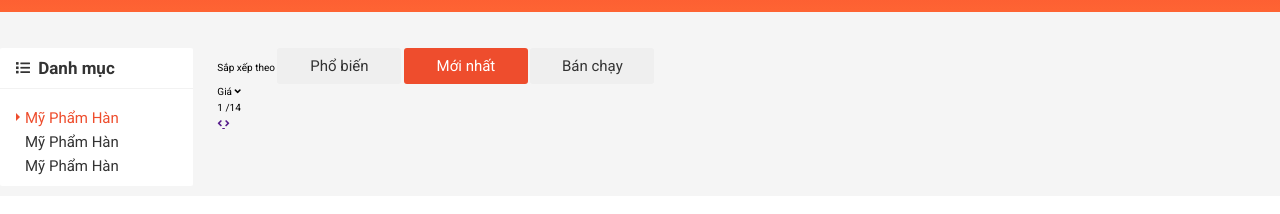
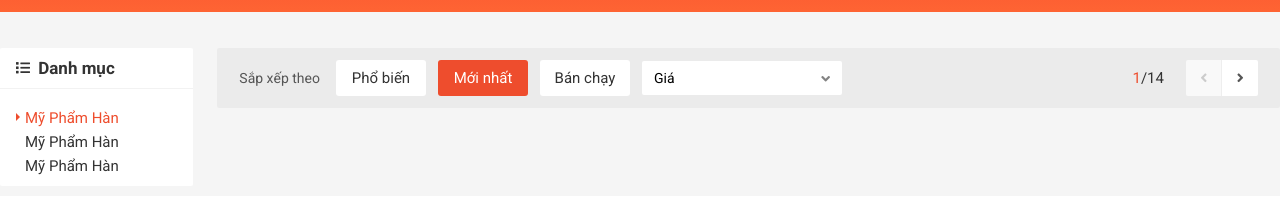
Before and after one commit to keygray/f8, a plain HTML site: page index.html in a window 1280 px wide. Shown: the part 108-322 px from the top of the page. Drawn offline with nearby package versions, Linux system fonts and the light colour scheme.

Commit message:
css sap xep san pham

```diff
--- a/assets/css/base.css
+++ b/assets/css/base.css
@@ -118,6 +118,7 @@ html {
     align-items: center;
     line-height: 1.6rem;
     /* dòng line height k cần lắm */
+    background-color: var(--white-color);
 }
 
 .btn.btn--normal:hover {
@@ -141,3 +142,59 @@ html {
     font-size: 1.2rem;
     padding: 0 8px;
 }
+
+/* Select bang chon gia tri */
+.select-input {
+    min-width: 200px;
+    height: 34px;
+    padding: 0 12px;
+    border-radius: 2px;
+    background-color: var(--white-color);
+    display: flex;
+    justify-content: space-between;
+    align-items: center;
+    position: relative;
+}
+
+.select-input__label {
+    font-size: 1.4rem;
+}
+
+.select-input__icon {
+    font-size: 1.4rem;
+    color: rgb(131, 131, 131);
+    position: relative;
+    top: 1px;
+}
+
+/* List option*/
+.select-input__list {
+    position: absolute;
+    /* left = 0 và right = 0 thì tự bằng chiều ngang thằng chứa nó */
+    left: 0;
+    right: 0;
+    top: 25px;
+    /* top trong TH này có thể fix cứng vì ít thay đổi */
+    border-radius: 2px;
+    background-color: var(--white-color);
+    padding: 8px 16px;
+    list-style: none;
+    display: none;
+}
+
+.select-input__link {
+    text-decoration: none;
+    font-size: 1.4rem;
+    color: var(--text-color);
+    display: block;
+    padding: 4px 0;
+    /* cho trên dưới bằng nửa của thẻ cha thẻ trên thì nhìn sẽ cân nhau */
+}
+
+.select-input__link:hover {
+    color: var(--primary-color-rgb);
+}
+
+.select-input:hover .select-input__list {
+    display: block;
+}
--- a/assets/css/main.css
+++ b/assets/css/main.css
@@ -959,3 +959,71 @@ cách 2: (tự nghĩ) sử dụng last-child */
 }
 
 /* Home sort + filter */
+.home-filter {
+  background-color: rgba(0, 0, 0, 0.04);
+  display: flex;
+  align-items: center;
+  border-radius: 2px;
+  padding: 12px 22px;
+}
+
+.home-filter__label {
+  font-size: 1.4rem;
+  color: #555;
+  margin-right: 16px;
+}
+
+.home-filter__btn {
+  margin-right: 12px;
+  min-width: 90px;
+}
+
+.home-filter__page {
+  display: flex;
+  align-items: center;
+  margin-left: auto;
+}
+
+.home-filter__page-num {
+  font-size: 1.5rem;
+  color: var(--text-color);
+  margin-right: 22px;
+}
+
+.home-filter__page-current {
+  color: var(--primary-color-rgb);
+}
+
+.home-filter__page-control {
+  border-radius: 2px;
+  overflow: hidden;
+  display: flex;
+  width: 72px;
+  height: 36px;
+}
+
+.home-filter__page-btn {
+  flex: 1;
+  background-color: var(--white-color);
+  display: flex;
+  text-decoration: none;
+}
+
+.home-filter__page-btn:first-child {
+  border-right: 1px solid #eee;
+}
+
+.home-filter__page-btn--disable {
+  background-color: #f9f9f9;
+  cursor: default;
+}
+
+.home-filter__page-btn--disable .home-filter__page-icon {
+  color: #ccc;
+}
+
+.home-filter__page-icon {
+  margin: auto;
+  font-size: 1.4rem;
+  color: #555;
+}
--- a/index.html
+++ b/index.html
@@ -288,26 +288,34 @@
           <div class="grid__column-10">
             <div class="home-filter">
               <span class="home-filter__label">Sắp xếp theo</span>
-              <button class="btn">Phổ biến</button>
-              <button class="btn btn--primary">Mới nhất</button>
-              <button class="btn">Bán chạy</button>
+              <button class="home-filter__btn btn">Phổ biến</button>
+              <button class="home-filter__btn btn btn--primary">Mới nhất</button>
+              <button class="home-filter__btn btn">Bán chạy</button>
 
               <div class="select-input">
                 <span class="select-input__label">Giá</span>
-                <i class="fas fa-angle-down"></i>
+                <i class="select-input__icon fas fa-angle-down"></i>
+                <!-- List Option -->
+                <ul class="select-input__list">
+                  <li class="select-input__item">
+                    <a href="" class="select-input__link">Giá: Thấp đến cao</a>
+                  </li>
+                  <li class="select-input__item">
+                    <a href="" class="select-input__link">Giá: Cao đến thấp</a>
+                  </li>
+                </ul>
               </div>
 
               <div class="home-filter__page">
                 <span class="home-filter__page-num">
-                  <span class="home-filter__page-current">1</span>
-                  /14
+                  <span class="home-filter__page-current">1</span>/14
                 </span>
                 <div class="home-filter__page-control">
-                  <a href="" class="home-filter__page-btn">
-                    <i class="fas fa-angle-left"></i>
+                  <a href="" class="home-filter__page-btn home-filter__page-btn--disable">
+                    <i class="home-filter__page-icon fas fa-angle-left"></i>
                   </a>
                   <a href="" class="home-filter__page-btn">
-                    <i class="fas fa-angle-right"></i>
+                    <i class="home-filter__page-icon fas fa-angle-right"></i>
                   </a>
                 </div>
               </div>
```
